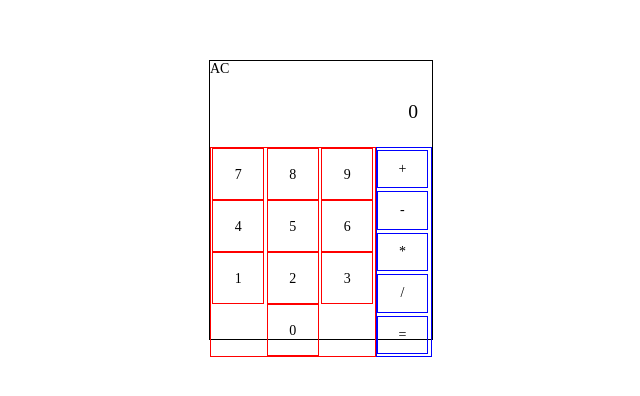
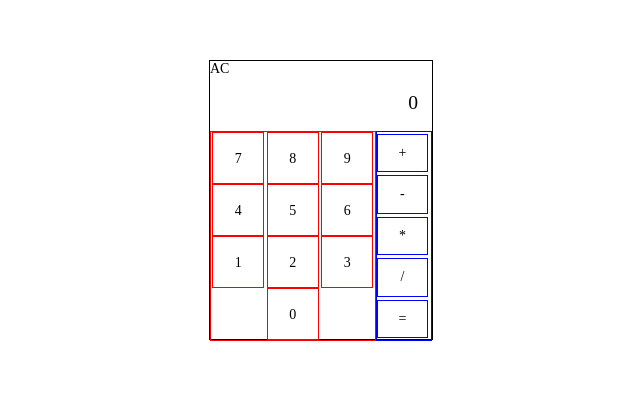
Before and after one commit to izabelka/calculator, a React (Create React App) app: page / in a window 1280 px wide. Shown: the part 200-596 px from the top of the page, without its empty margins (319-959 px from the left). Built offline with nearby package versions, Linux system fonts and the light colour scheme; the HTML template or start-up script is replaced by a standard one.

Commit message:
Add styles

```diff
--- a/src/App.css
+++ b/src/App.css
@@ -15,9 +15,13 @@ body {
 	flex-flow: row wrap;
 }
 
+#calculator-container #ac {
+	height: 1em;
+}
+
 #display-results {
 	flex: 4 100%;
-	height: 5em;
+	height: 4em;
 	padding: 0 1em;
 	display: flex;
 	justify-content: flex-end;
```
